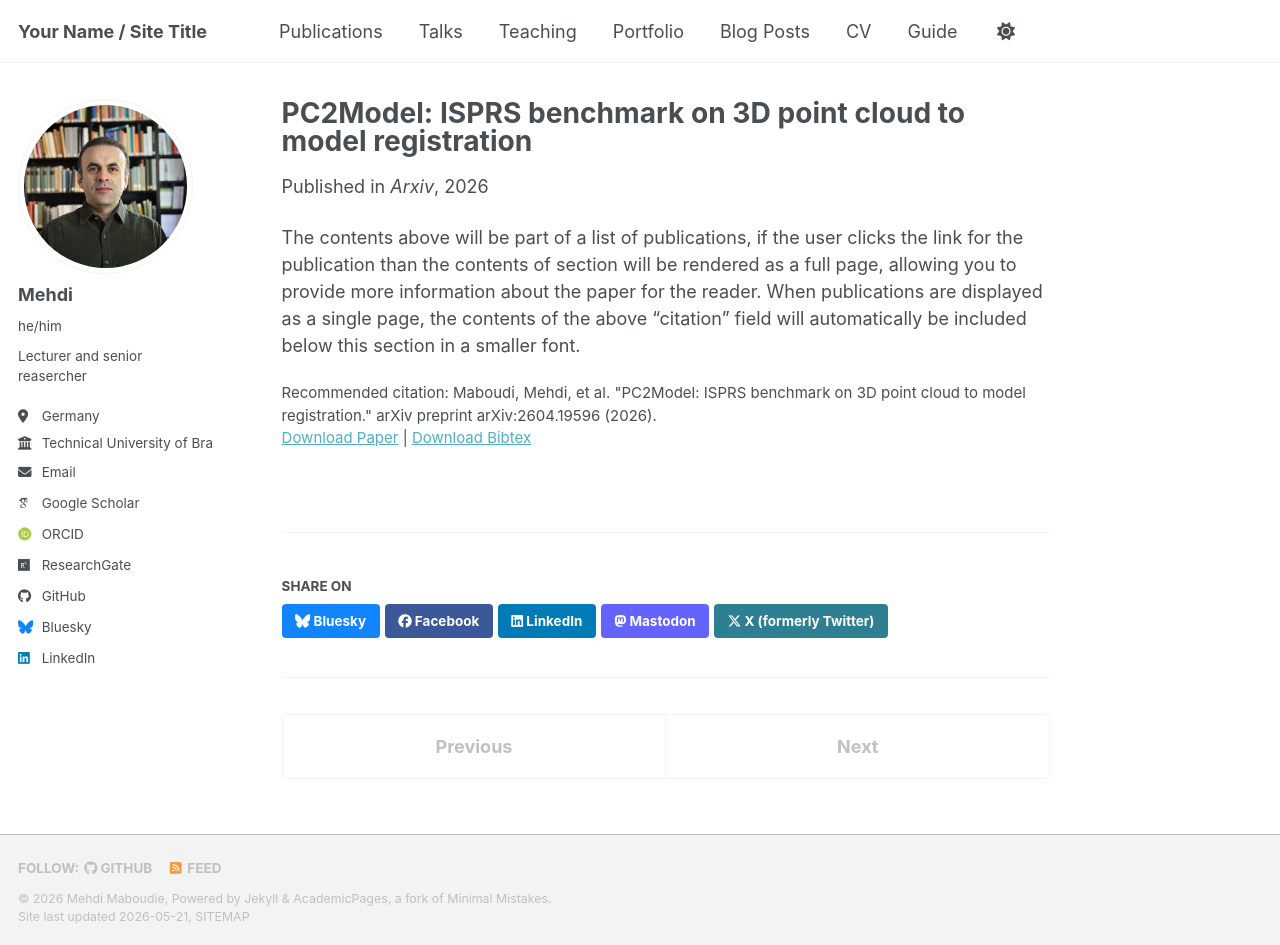
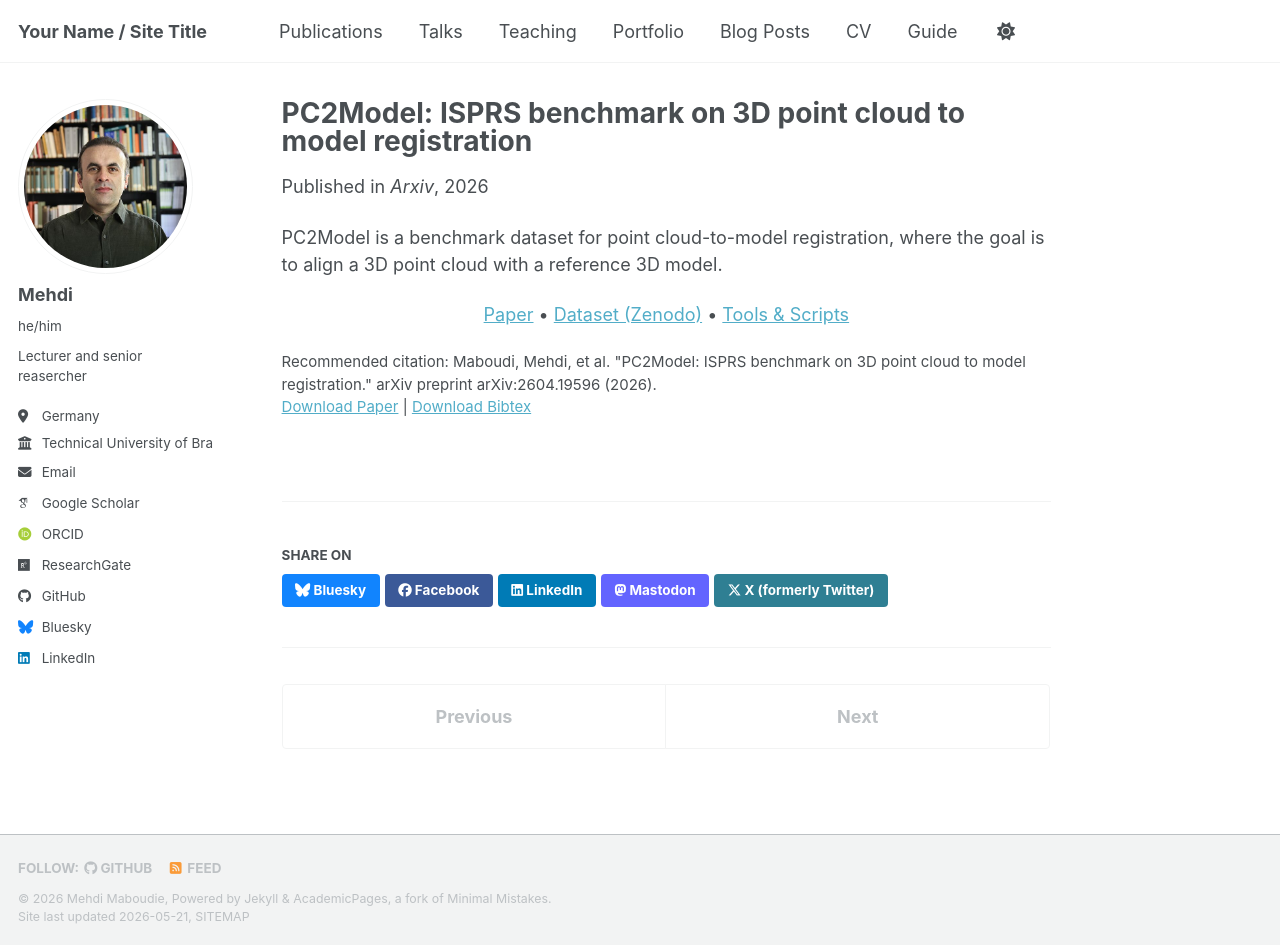
Before and after one commit to MehdiMaboudi/mehdimaboudi.github.io, a Jekyll site: the page built from _publications/2026-PC2Model.md, in a window 1280 px wide and 945 px high. Built offline with Jekyll 4.4.1, drawn with Linux system fonts in a browser that asks for light colours; some web fonts are replaced; a script bundle is joined from its source files by our own code; library files that are not in the unit come from our copies.

Commit message:
added info to PC2Model paper

```diff
--- a/_publications/2026-PC2Model.md
+++ b/_publications/2026-PC2Model.md
@@ -11,4 +11,9 @@ paperurl: 'https://arxiv.org/pdf/2604.19596'
 bibtexurl: 'https://MehdiMaboudi.github.io/files/bibtex1.bib'
 citation: 'Maboudi, Mehdi, et al. "PC2Model: ISPRS benchmark on 3D point cloud to model registration." arXiv preprint arXiv:2604.19596 (2026).'
 ---
-The contents above will be part of a list of publications, if the user clicks the link for the publication than the contents of section will be rendered as a full page, allowing you to provide more information about the paper for the reader. When publications are displayed as a single page, the contents of the above "citation" field will automatically be included below this section in a smaller font.
+PC2Model is a benchmark dataset for point cloud-to-model registration, where the goal is to align a 3D point cloud with a reference 3D model.
+<p align="center">
+  <a href="https://arxiv.org/abs/2604.19596">Paper</a> •
+  <a href="https://zenodo.org/uploads/17581812">Dataset (Zenodo)</a> •
+  <a href="https://github.com/saidharb/PC2Model.git">Tools & Scripts</a>
+</p>
```
